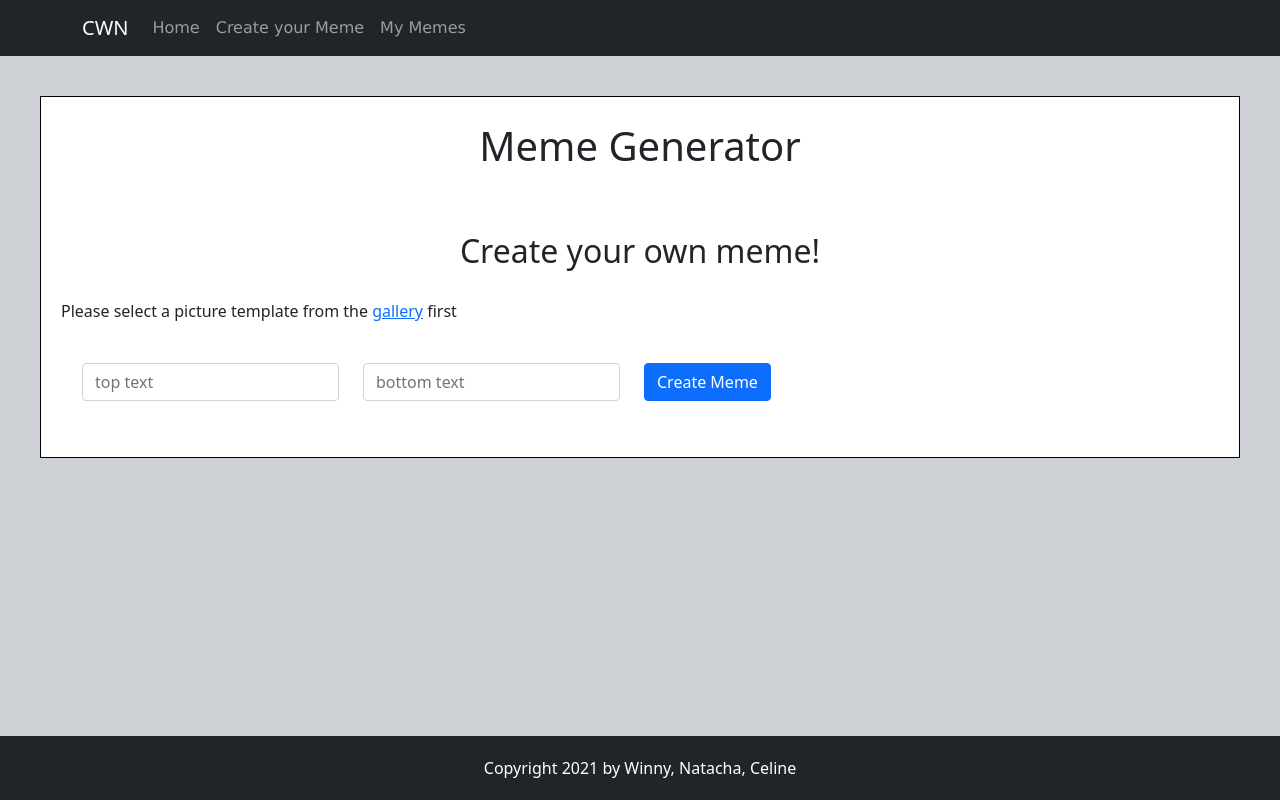
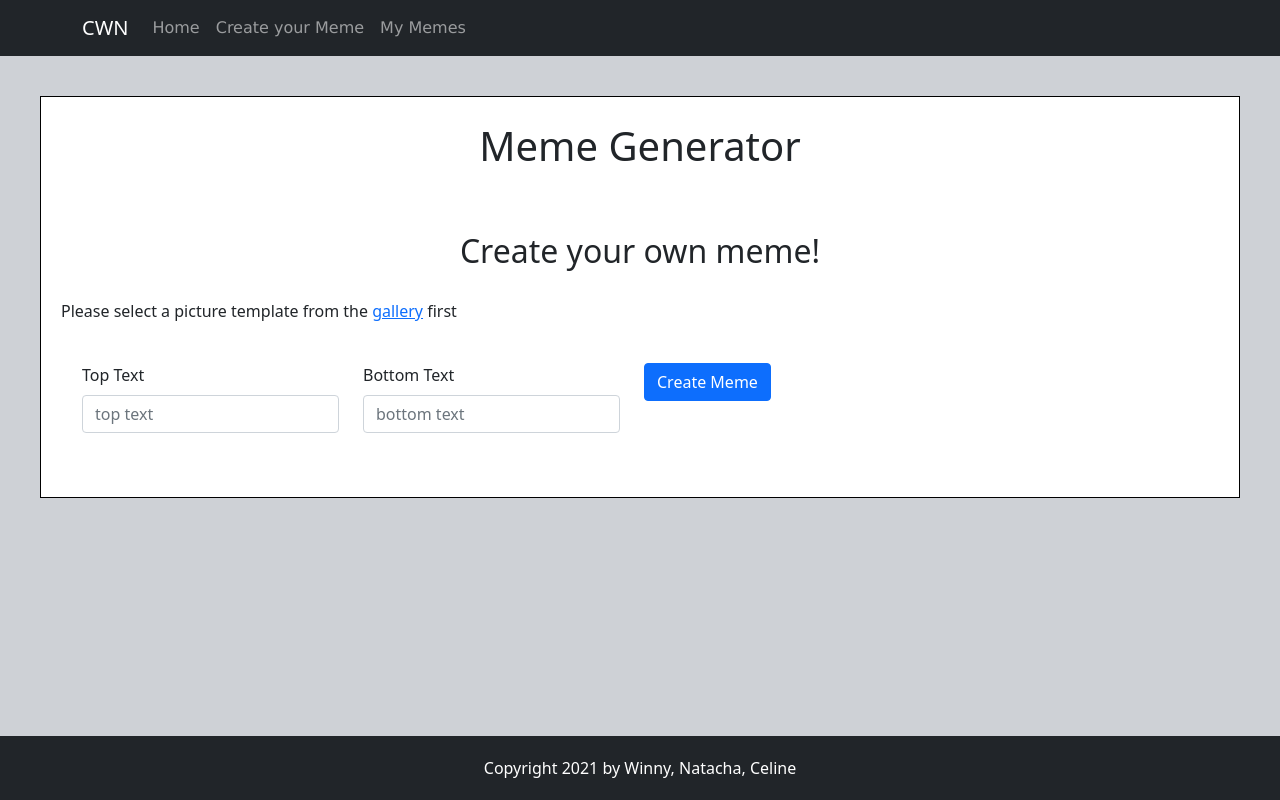
Before and after one commit to celinero/hackathon_memeGenerator, a React (Create React App) app: page /1 in a window 1280 px wide. Built offline with nearby package versions, Linux system fonts and the light colour scheme; no server answers.

Commit message:
fix input bug

```diff
--- a/src/components/FormMemeGenerator.js
+++ b/src/components/FormMemeGenerator.js
@@ -9,13 +9,19 @@ export const FormMemeGenerator = ({ meme }) => {
   const [bottomText, setBottomText] = useState("");
   // delete const template.id
   // create a new variable for the custom meme
-  const [finalMeme, setFinalMeme] = useState();
+  const [finalMeme, setFinalMeme] = useState(null);
+  const [validated, setValidated] = useState(false);
 
-  return (
-    <div>
-      <Form
-        onSubmit={async (event) => {
+  //handle validation when user add user
+  const handleSubmit = async (event) => {
     event.preventDefault();
+
+    const form = event.currentTarget;
+    if (form.checkValidity() === false) {
+      setValidated(true);
+      return;
+    }
+
     // logic for create custom meme from api
     // move the const params and headers up
     const params = {
@@ -27,9 +33,7 @@ export const FormMemeGenerator = ({ meme }) => {
       password: process.env.REACT_APP_IMGFLIP_PASSWORD,
     };
 
-          const response = await fetch(
-            "https://api.imgflip.com/caption_image",
-            {
+    const response = await fetch("https://api.imgflip.com/caption_image", {
       // stringify didn't work, replace by params
       body: new URLSearchParams(params).toString(),
       // modify to POST instead of GET
@@ -38,8 +42,7 @@ export const FormMemeGenerator = ({ meme }) => {
       headers: {
         "Content-Type": "application/x-www-form-urlencoded",
       },
-            }
-          );
+    });
 
     const result = await response.json();
     setFinalMeme(result.data.url);
@@ -48,25 +51,41 @@ export const FormMemeGenerator = ({ meme }) => {
       date: new Date(),
       url: result.data.url,
     });
-        }}
-      >
+  };
+
+  return (
+    <div>
+      {/* add validation on form */}
+      <Form noValidate validated={validated} onSubmit={handleSubmit}>
         <Container style={{ justifyContent: "center" }}>
-          <Row>
+          <Row className="mb-3">
             <Col xs="auto">
               {/* create a input for up text and it functionality */}
+              <Form.Group controlId="validationCustom01">
+                <Form.Label>Top Text</Form.Label>
                 <Form.Control
+                  required
+                  type="text"
                   placeholder="top text"
                   value={topText}
                   onChange={(e) => setTopText(e.target.value)}
                 ></Form.Control>
+                <Form.Control.Feedback>Looks good!</Form.Control.Feedback>
+              </Form.Group>
             </Col>
             <Col xs="auto">
               {/* create a input for bottom text and it functionality */}
+              <Form.Group controlId="validationCustom02">
+                <Form.Label>Bottom Text</Form.Label>
                 <Form.Control
+                  required
+                  type="text"
                   placeholder="bottom text"
                   value={bottomText}
                   onChange={(e) => setBottomText(e.target.value)}
                 />
+                <Form.Control.Feedback>Looks good!</Form.Control.Feedback>
+              </Form.Group>
             </Col>
             <Col>
               <Button type="submit" className="mb-2">
```
Lines whose indentation alone changed are shown as unchanged.
